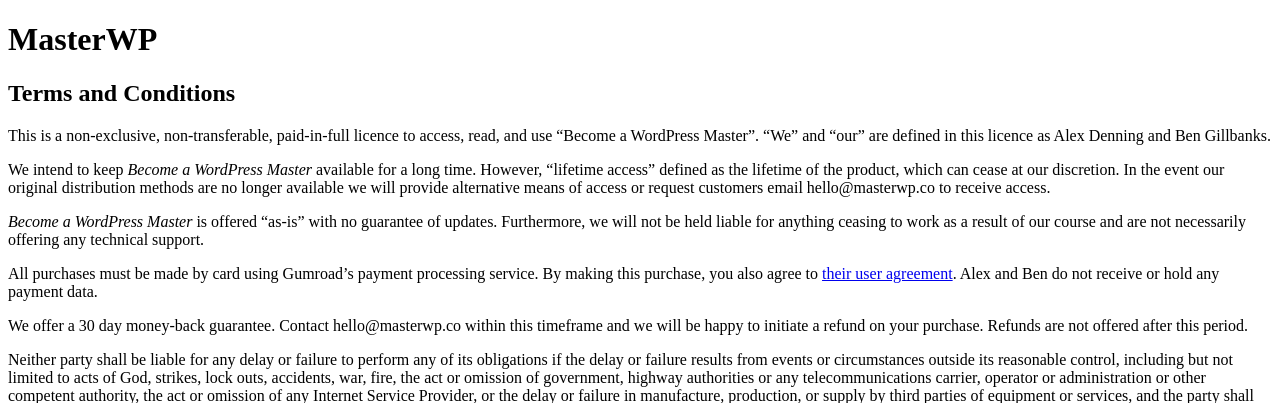
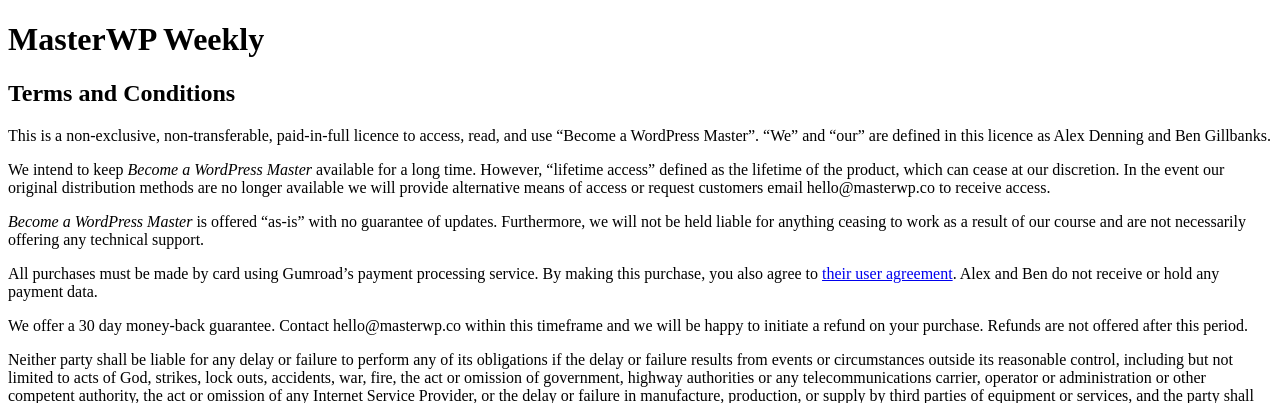
Before and after one commit to alexdenning/master-wordpress, a PHP site: template views/terms.php in a window 1280 px wide. Shown: the part 26-429 px from the top of the page. Run offline with PHP 8.4, Linux system fonts and the light colour scheme; the template is opened without the code that fills it, so the values that code supplies are empty; some libraries are stand-ins or nearby versions.

Commit message:
update head

```diff
--- a/views/_partials/head.php
+++ b/views/_partials/head.php
@@ -63,5 +63,5 @@
 
 				<div class="branding">
 					<img src="<?php echo image_path( 'logo-mark.png' ); ?>" alt="MasterWP Logo" />
-                    <h1>Master<span>WP</span></h1>
+					<h1>Master<span>WP</span> Weekly</h1>
 				</div>
```
Lines whose indentation alone changed are shown as unchanged.
